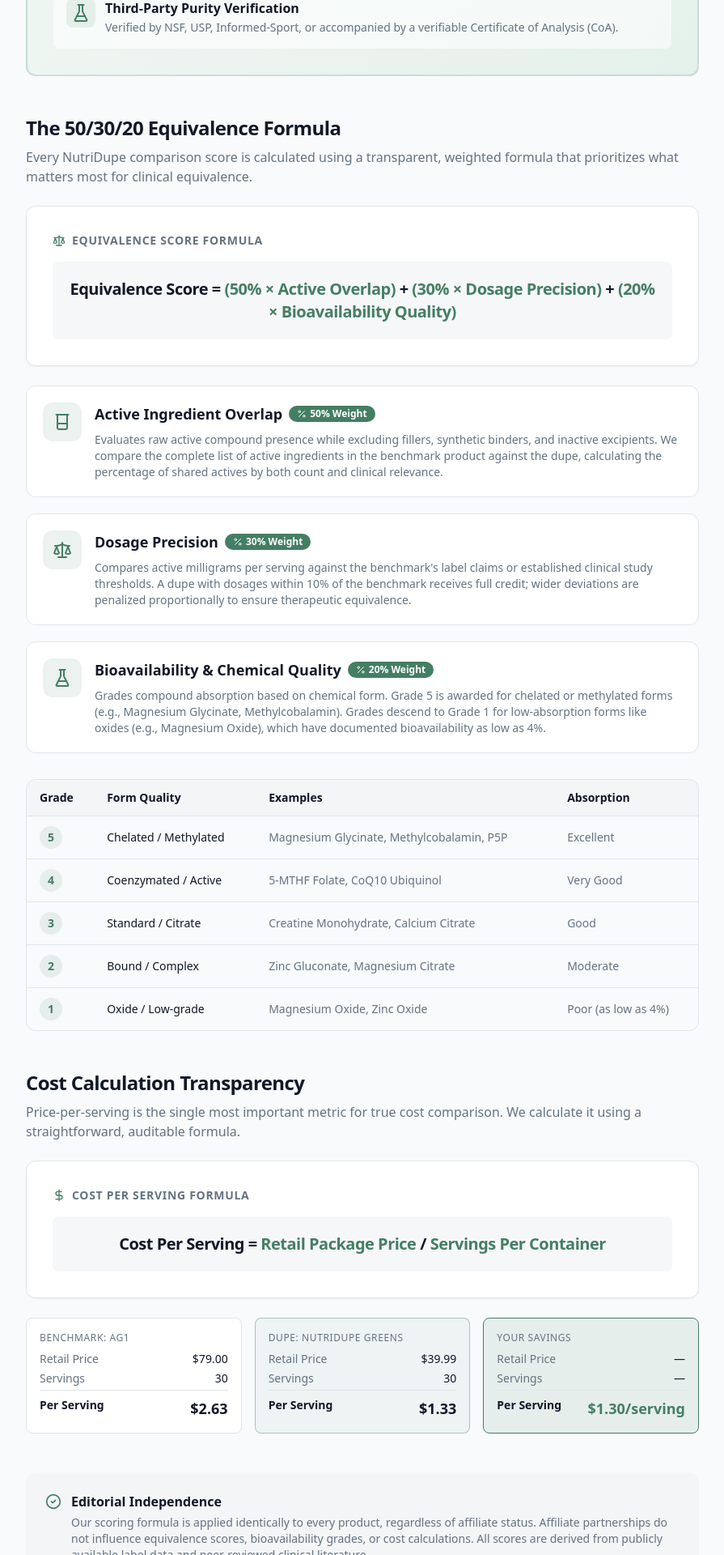
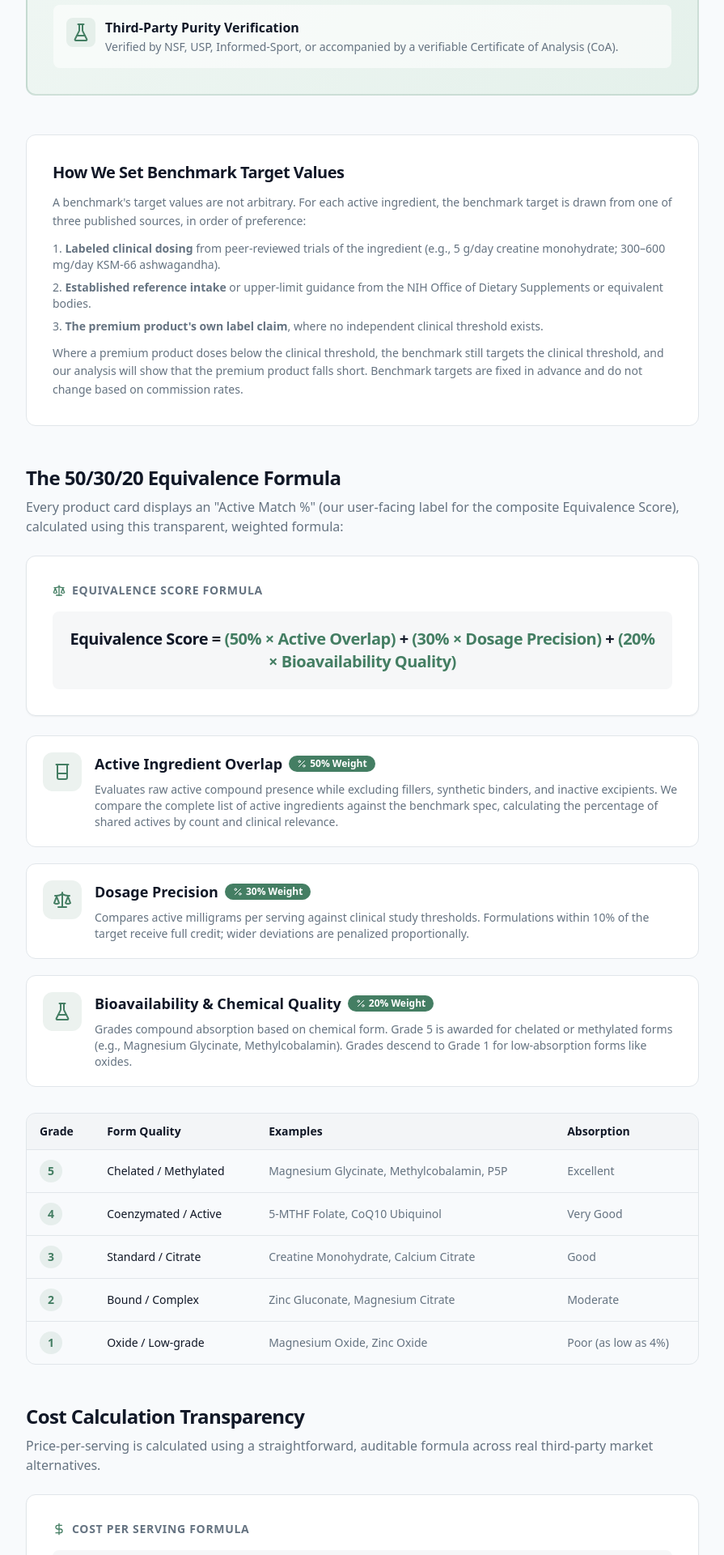
Before and after one commit to Jalil63/nutridupe, a Next.js app: page /research-methodology in a window 1280 px wide. Shown: the part 669-2589 px from the top of the page at 81% size, without its empty margins (192-1087 px from the left). Built offline with nearby package versions, Linux system fonts and the light colour scheme.

Commit message:
Revise NutriDupe terminology and add benchmark section
Updated terminology and added a new section on benchmark target values, including detailed descriptions for clarity.

```diff
--- a/app/research-methodology/page.tsx
+++ b/app/research-methodology/page.tsx
@@ -28,16 +28,16 @@ export default function ResearchMethodologyPage() {
           <div className="flex h-10 w-10 items-center justify-center rounded-lg bg-primary text-primary-foreground">
             <ShieldCheck className="h-5 w-5" />
           </div>
-          <h2 className="text-xl font-bold">What Defines a NutriDupe?</h2>
+          <h2 className="text-xl font-bold">What Defines a NutriDupe Benchmark?</h2>
         </div>
         <p className="mt-4 text-muted-foreground">
-          A NutriDupe is <strong className="text-foreground">NOT</strong> a cheap knock-off or unverified counterfeit. Every alternative listed must meet three non-negotiable standards:
+          A Reference Benchmark is <strong className="text-foreground">NOT</strong> a product for sale by NutriDupe. It is a non-purchasable target formulation specification established from clinical literature. Every alternative evaluated against it must meet rigorous quality baselines:
         </p>
         <div className="mt-5 space-y-3">
           <BaselineItem
             icon={ShieldCheck}
-            title="cGMP-Certified Facility"
-            description="Manufactured under current Good Manufacturing Practice regulations enforced by the FDA."
+            title="cGMP-Compliant Facility"
+            description="Manufactured under current Good Manufacturing Practice regulations."
           />
           <BaselineItem
             icon={Building2}
@@ -52,11 +52,27 @@ export default function ResearchMethodologyPage() {
         </div>
       </div>
 
+      {/* NEW: How We Set Benchmark Target Values (P0 Fix) */}
+      <section className="mb-12 rounded-xl border border-border bg-card p-6 sm:p-8">
+        <h2 className="text-xl font-bold tracking-tight mb-3">How We Set Benchmark Target Values</h2>
+        <p className="text-sm text-muted-foreground leading-relaxed">
+          A benchmark&apos;s target values are not arbitrary. For each active ingredient, the benchmark target is drawn from one of three published sources, in order of preference:
+        </p>
+        <ol className="mt-3 list-decimal list-inside space-y-2 text-sm text-muted-foreground">
+          <li><strong>Labeled clinical dosing</strong> from peer-reviewed trials of the ingredient (e.g., 5 g/day creatine monohydrate; 300–600 mg/day KSM-66 ashwagandha).</li>
+          <li><strong>Established reference intake</strong> or upper-limit guidance from the NIH Office of Dietary Supplements or equivalent bodies.</li>
+          <li><strong>The premium product&apos;s own label claim</strong>, where no independent clinical threshold exists.</li>
+        </ol>
+        <p className="mt-3 text-sm text-muted-foreground leading-relaxed">
+          Where a premium product doses below the clinical threshold, the benchmark still targets the clinical threshold, and our analysis will show that the premium product falls short. Benchmark targets are fixed in advance and do not change based on commission rates.
+        </p>
+      </section>
+
       {/* 50/30/20 Formula Section */}
       <section className="mb-12">
         <h2 className="text-2xl font-bold tracking-tight">The 50/30/20 Equivalence Formula</h2>
         <p className="mt-2 text-muted-foreground">
-          Every NutriDupe comparison score is calculated using a transparent, weighted formula that prioritizes what matters most for clinical equivalence.
+          Every product card displays an &quot;Active Match %&quot; (our user-facing label for the composite Equivalence Score), calculated using this transparent, weighted formula:
         </p>
 
         {/* Formula Card */}
@@ -83,19 +99,19 @@ export default function ResearchMethodologyPage() {
             weight="50%"
             icon={Beaker}
             title="Active Ingredient Overlap"
-            description="Evaluates raw active compound presence while excluding fillers, synthetic binders, and inactive excipients. We compare the complete list of active ingredients in the benchmark product against the dupe, calculating the percentage of shared actives by both count and clinical relevance."
+            description="Evaluates raw active compound presence while excluding fillers, synthetic binders, and inactive excipients. We compare the complete list of active ingredients against the benchmark spec, calculating the percentage of shared actives by count and clinical relevance."
           />
           <FormulaBreakdown
             weight="30%"
             icon={Scale}
             title="Dosage Precision"
-            description="Compares active milligrams per serving against the benchmark's label claims or established clinical study thresholds. A dupe with dosages within 10% of the benchmark receives full credit; wider deviations are penalized proportionally to ensure therapeutic equivalence."
+            description="Compares active milligrams per serving against clinical study thresholds. Formulations within 10% of the target receive full credit; wider deviations are penalized proportionally."
           />
           <FormulaBreakdown
             weight="20%"
             icon={FlaskConical}
             title="Bioavailability & Chemical Quality"
-            description="Grades compound absorption based on chemical form. Grade 5 is awarded for chelated or methylated forms (e.g., Magnesium Glycinate, Methylcobalamin). Grades descend to Grade 1 for low-absorption forms like oxides (e.g., Magnesium Oxide), which have documented bioavailability as low as 4%."
+            description="Grades compound absorption based on chemical form. Grade 5 is awarded for chelated or methylated forms (e.g., Magnesium Glycinate, Methylcobalamin). Grades descend to Grade 1 for low-absorption forms like oxides."
           />
         </div>
 
@@ -121,11 +137,11 @@ export default function ResearchMethodologyPage() {
         </div>
       </section>
 
-      {/* Cost Calculation Section */}
+      {/* Cost Calculation Section (Purged House-Brand Example) */}
       <section className="mb-12">
         <h2 className="text-2xl font-bold tracking-tight">Cost Calculation Transparency</h2>
         <p className="mt-2 text-muted-foreground">
-          Price-per-serving is the single most important metric for true cost comparison. We calculate it using a straightforward, auditable formula.
+          Price-per-serving is calculated using a straightforward, auditable formula across real third-party market alternatives.
         </p>
 
         {/* Cost Formula Card */}
@@ -144,29 +160,40 @@ export default function ResearchMethodologyPage() {
           </div>
         </div>
 
-        {/* Example Calculation */}
+        {/* Example Calculation using a Real Third-Party Product */}
         <div className="mt-6 grid gap-4 sm:grid-cols-3">
           <CostExample
-            label="Benchmark: AG1"
-            price="$79.00"
+            label="Benchmark Spec: AG1 Target"
+            price="Spec Target"
             servings="30"
-            perServing="$2.63"
+            perServing="&le; $1.00/serv"
           />
           <CostExample
-            label="Dupe: NutriDupe Greens"
-            price="$39.99"
+            label="Real Dupe: Live it Up Greens"
+            price="$29.99"
             servings="30"
-            perServing="$1.33"
+            perServing="$1.00"
             highlight
           />
           <CostExample
-            label="Your Savings"
+            label="Your Savings vs AG1 ($2.63)"
             price="—"
             servings="—"
-            perServing="$1.30/serving"
+            perServing="$1.63/serving"
             savings
           />
         </div>
+      </section>
+
+      {/* References Block */}
+      <section className="mb-12 rounded-xl border border-border bg-card p-6 sm:p-8">
+        <h3 className="text-lg font-bold tracking-tight mb-3">References &amp; Standards</h3>
+        <ul className="list-disc list-inside space-y-1.5 text-sm text-muted-foreground">
+          <li>NIH Office of Dietary Supplements - Dietary Supplement Fact Sheets.</li>
+          <li>NSF Certified for Sport &amp; USP Verified program criteria.</li>
+          <li>Peer-reviewed bioavailability literature supporting chelated vs. oxide absorption.</li>
+          <li>FDA cGMP Regulations (21 CFR Part 111).</li>
+        </ul>
       </section>
 
       {/* Compliance Note */}
```
